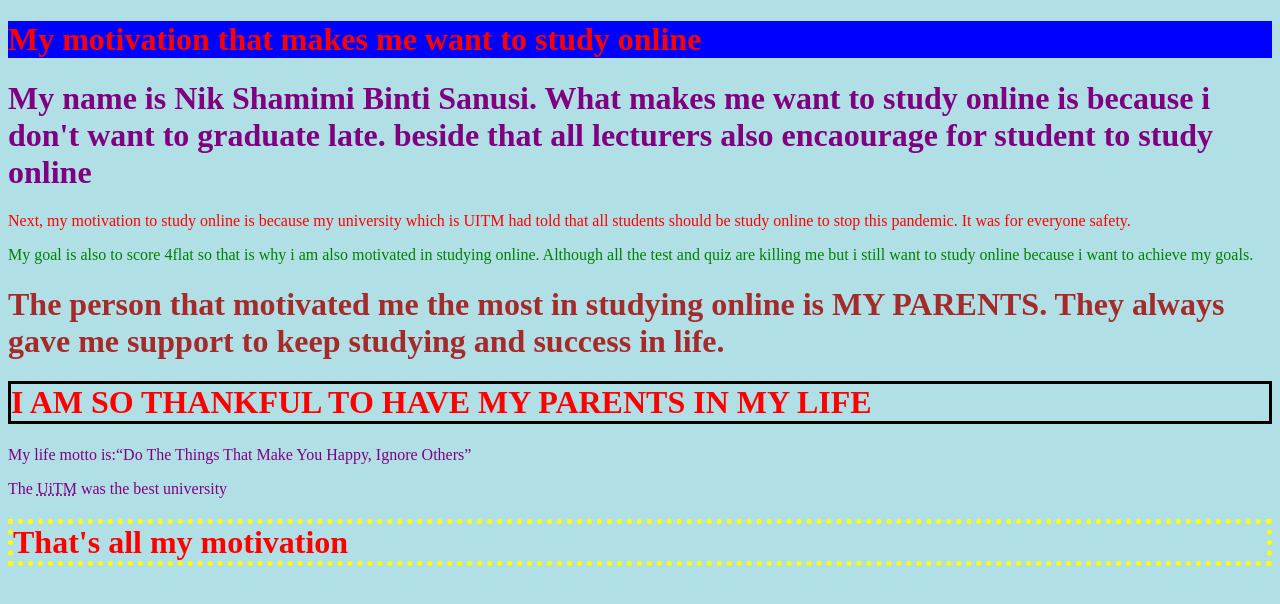
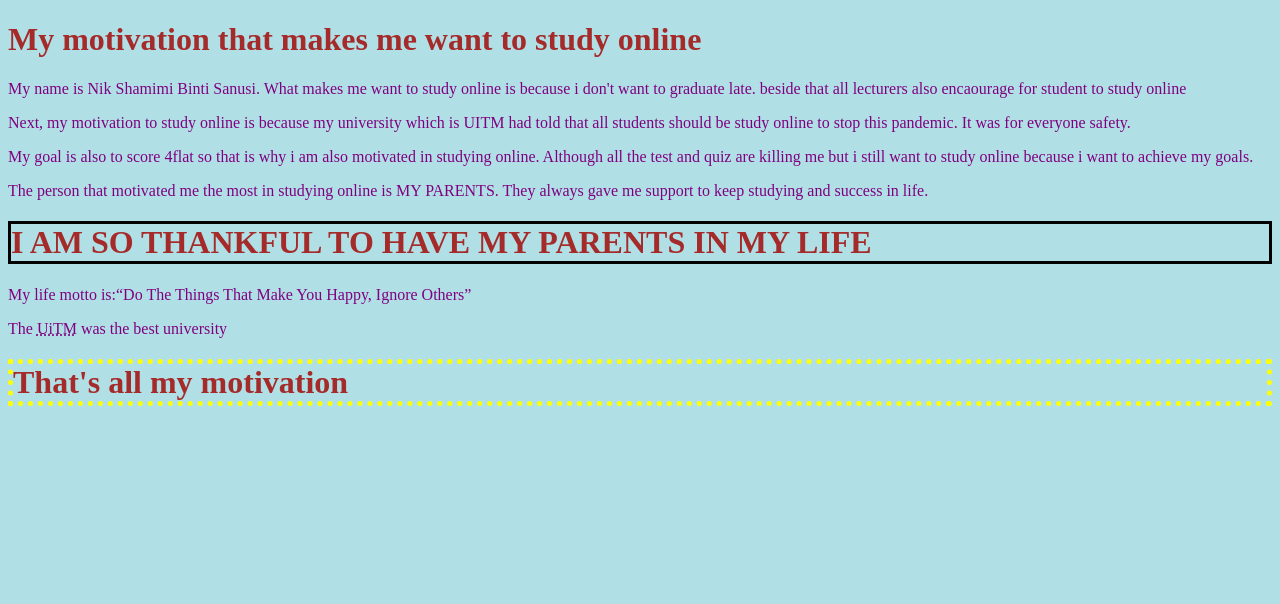
Before and after one commit to nikshamimi/motivation, a plain HTML site: page index.html in a window 1280 px wide. Drawn offline with Linux system fonts and the light colour scheme.

Commit message:
Update index.html

```diff
--- a/index.html
+++ b/index.html
@@ -6,20 +6,20 @@
 
 	  <style>
 	  	body {background-color: powderblue;}
-	  h1 {color: red;}
+	  h1 {color: brown;}
 	  p{color: purple;}
 	</style>
 
 
 <body>
-	<h1 style="background-color: blue;">My motivation that makes me want to study online</h1>
-	<h1 style="color: purple;"> My name is Nik Shamimi Binti Sanusi. What makes me want to study online is because i don't want to graduate late. beside that all lecturers also encaourage for student to study online</h1>
+	<h1> My motivation that makes me want to study online</h1>
+	<p style="color: purple;"> My name is Nik Shamimi Binti Sanusi. What makes me want to study online is because i don't want to graduate late. beside that all lecturers also encaourage for student to study online</p>
 
-	<p style="color : red;"> Next, my motivation to study online is because my university which is UITM had told that all students should be study online to stop this pandemic. It was for everyone safety.</p>
+	<p> Next, my motivation to study online is because my university which is UITM had told that all students should be study online to stop this pandemic. It was for everyone safety.</p>
 
-	<p style="color : green;"> My goal is also to score 4flat so that is why i am also motivated in studying online. Although all the test and quiz are killing me but i still want to study online because i want to achieve my goals.</p>
+	<p> My goal is also to score 4flat so that is why i am also motivated in studying online. Although all the test and quiz are killing me but i still want to study online because i want to achieve my goals.</p>
 
-	<h1 style="color : brown;"> The person that motivated me the most in studying online is MY PARENTS. They always gave me support to keep studying and success in life.</h1>
+	<p> The person that motivated me the most in studying online is MY PARENTS. They always gave me support to keep studying and success in life.</p>
 
 	<h1 style="border:3px solid black">I AM SO THANKFUL TO HAVE MY PARENTS IN MY LIFE</h1>
 
```
